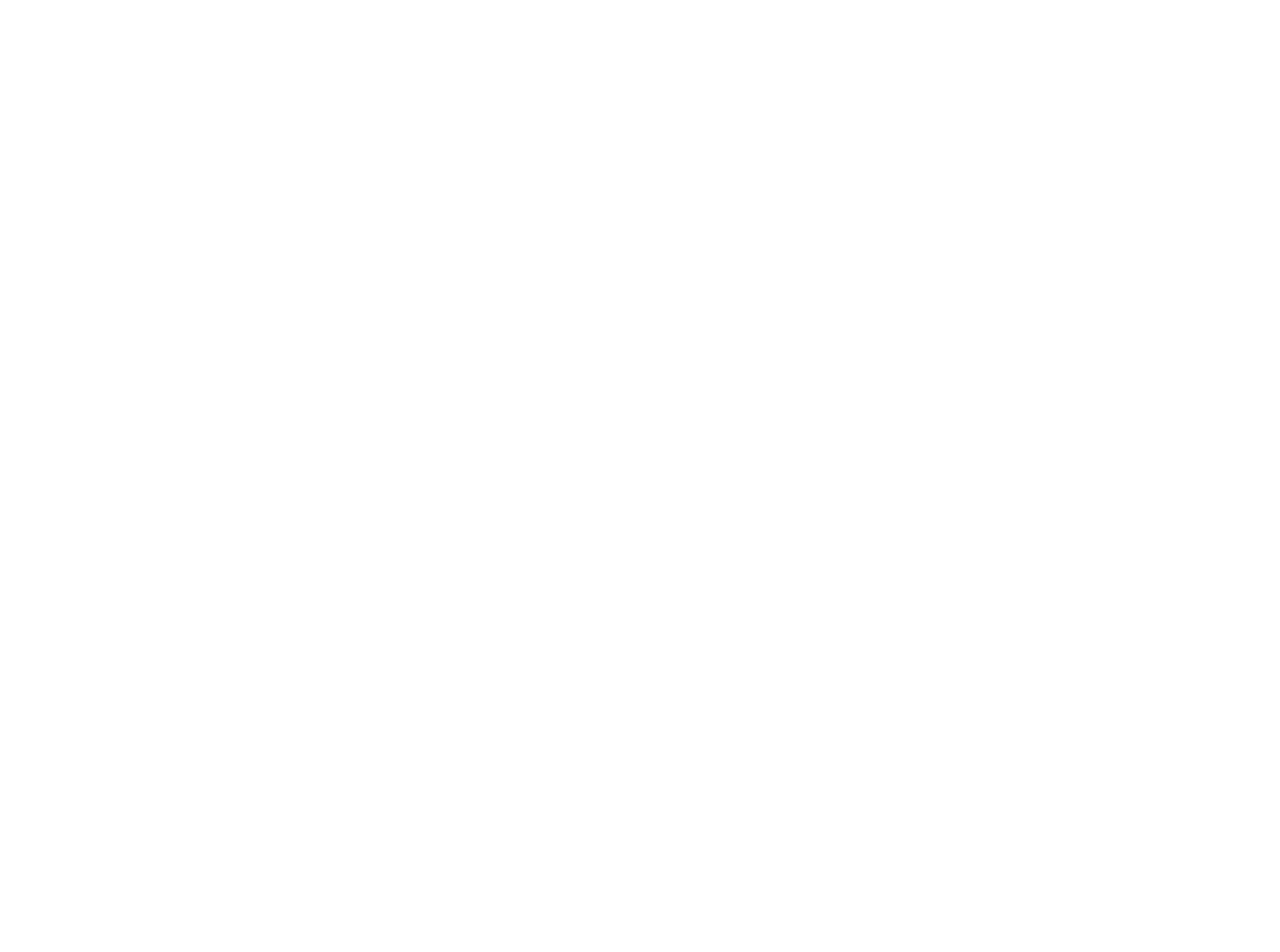
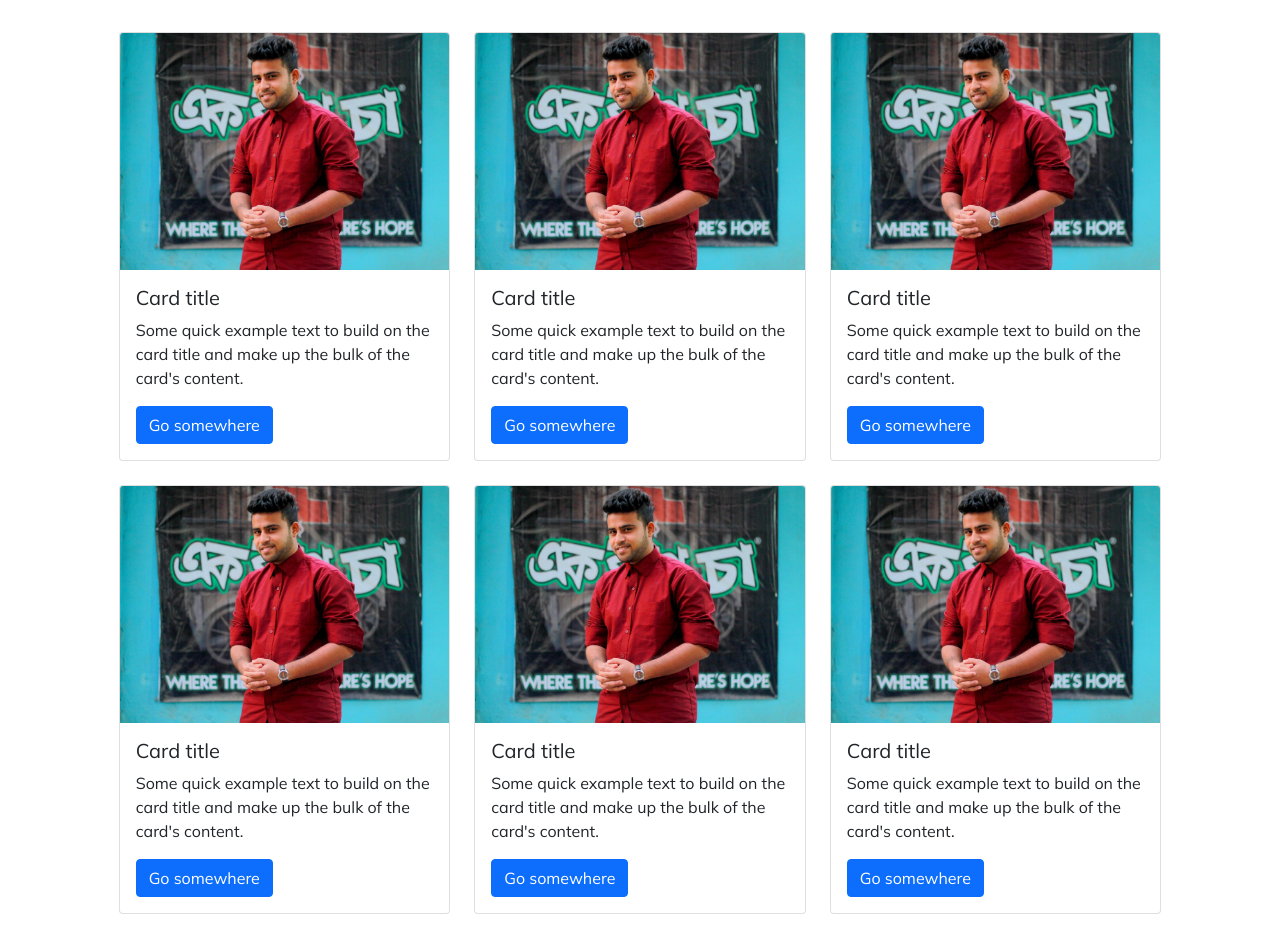
Before and after one commit to sarwarsunjid/html-to-react, a React (Create React App) app: page /service in a window 1280 px wide. Shown: the part 184-1136 px from the top of the page. Before the commit the page ends 800 px from the top, so only its background shows below. Built offline with nearby package versions, Linux system fonts and the light colour scheme.

Commit message:
Service Page Design and Bootstrap card Added

```diff
--- a/src/Service.jsx
+++ b/src/Service.jsx
@@ -1,9 +1,81 @@
 import React from 'react'
+import web from '../src/images/home-bg.jpg'
 
 const Service = () => {
   return (
     <>
-     <h1>Welcome Service Page</h1>
+      <div className="my-5">
+        <h1 className="text-center"> Our Service </h1>
+      </div>
+      <div className="container-fluid mb-5">
+        <div className="row">
+          <div className="col-10 mx-auto">
+            <div className="row gy-4">
+              <div className="col-md-4 col-10 mx-auto">
+                <div class="card">
+                  <img src={web} class="card-img-top" alt="..." />
+                  <div class="card-body">
+                    <h5 class="card-title">Card title</h5>
+                    <p class="card-text">Some quick example text to build on the card title and make up the bulk of the card's content.</p>
+                    <a href="#" class="btn btn-primary">Go somewhere</a>
+                  </div>
+                </div>
+              </div>
+              <div className="col-md-4 col-10 mx-auto">
+                <div class="card">
+                  <img src={web} class="card-img-top" alt="..." />
+                  <div class="card-body">
+                    <h5 class="card-title">Card title</h5>
+                    <p class="card-text">Some quick example text to build on the card title and make up the bulk of the card's content.</p>
+                    <a href="#" class="btn btn-primary">Go somewhere</a>
+                  </div>
+                </div>
+              </div>
+              <div className="col-md-4 col-10 mx-auto">
+                <div class="card">
+                  <img src={web} class="card-img-top" alt="..." />
+                  <div class="card-body">
+                    <h5 class="card-title">Card title</h5>
+                    <p class="card-text">Some quick example text to build on the card title and make up the bulk of the card's content.</p>
+                    <a href="#" class="btn btn-primary">Go somewhere</a>
+                  </div>
+                </div>
+              </div>
+              <div className="col-md-4 col-10 mx-auto">
+                <div class="card">
+                  <img src={web} class="card-img-top" alt="..." />
+                  <div class="card-body">
+                    <h5 class="card-title">Card title</h5>
+                    <p class="card-text">Some quick example text to build on the card title and make up the bulk of the card's content.</p>
+                    <a href="#" class="btn btn-primary">Go somewhere</a>
+                  </div>
+                </div>
+              </div>
+              <div className="col-md-4 col-10 mx-auto">
+                <div class="card">
+                  <img src={web} class="card-img-top" alt="..." />
+                  <div class="card-body">
+                    <h5 class="card-title">Card title</h5>
+                    <p class="card-text">Some quick example text to build on the card title and make up the bulk of the card's content.</p>
+                    <a href="#" class="btn btn-primary">Go somewhere</a>
+                  </div>
+                </div>
+              </div>
+              <div className="col-md-4 col-10 mx-auto">
+                <div class="card">
+                  <img src={web} class="card-img-top" alt="..." />
+                  <div class="card-body">
+                    <h5 class="card-title">Card title</h5>
+                    <p class="card-text">Some quick example text to build on the card title and make up the bulk of the card's content.</p>
+                    <a href="#" class="btn btn-primary">Go somewhere</a>
+                  </div>
+                </div>
+              </div>
+            </div>
+          </div>
+        </div>
+      </div>
+
     </>
   )
 }
```
